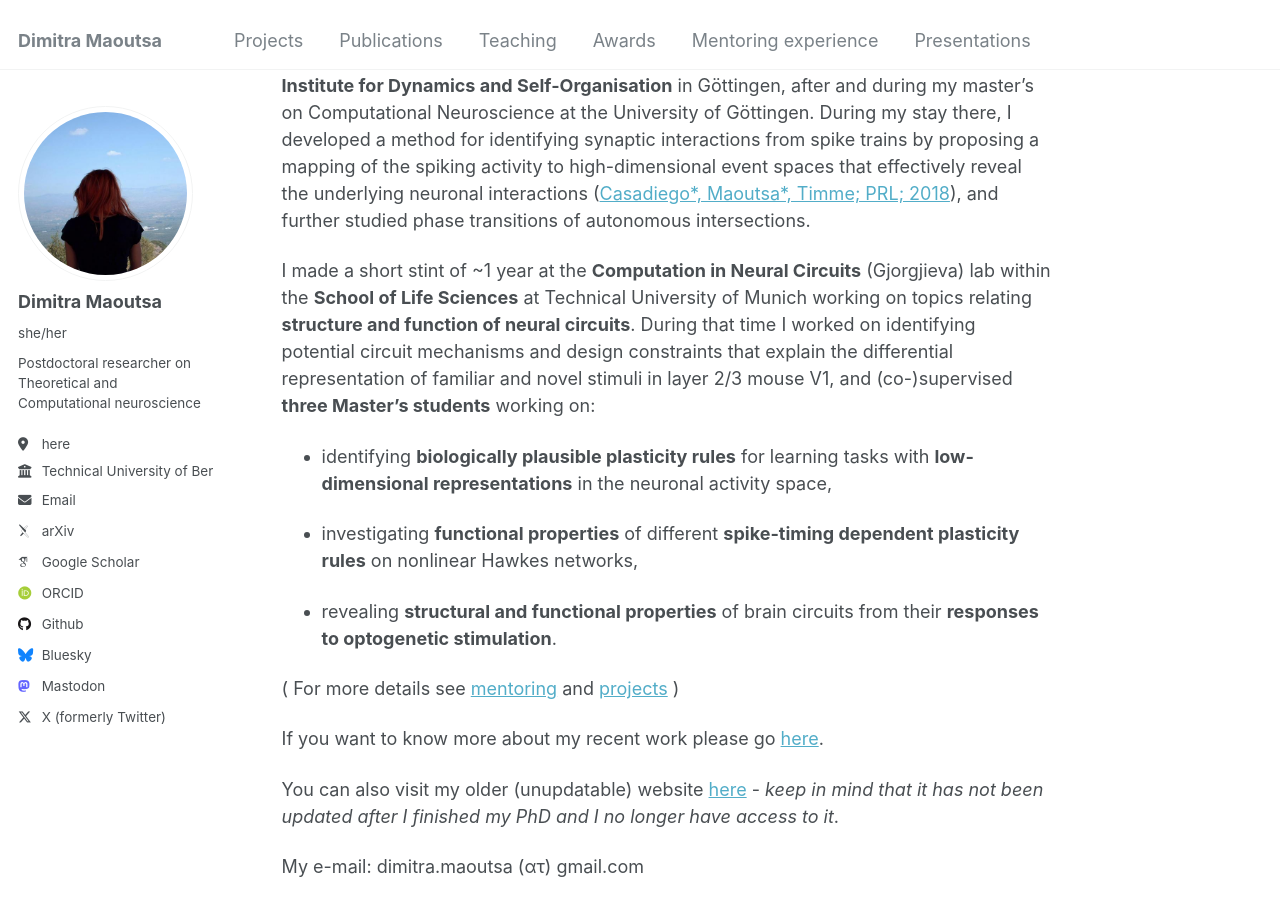
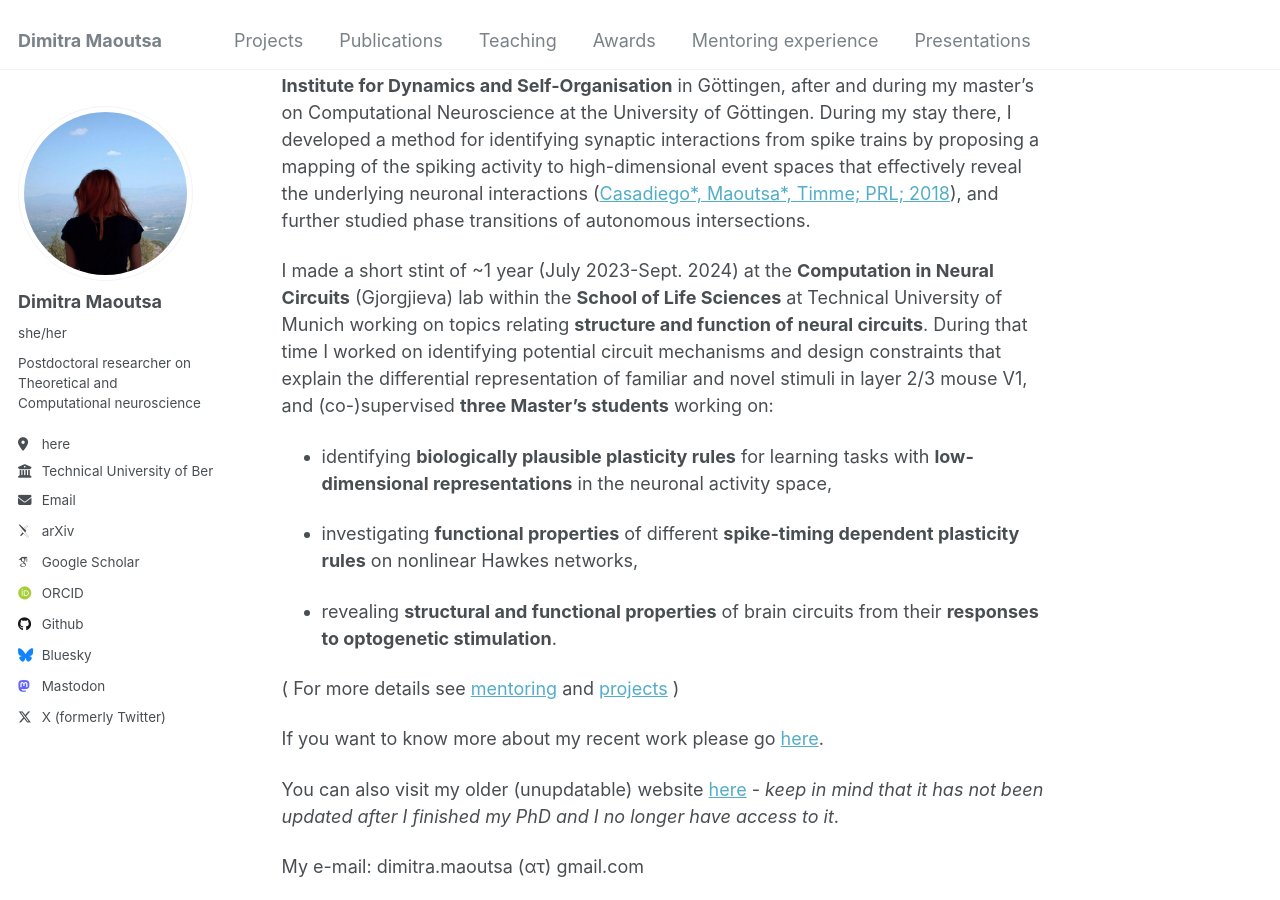
Before and after one commit to dimitra-maoutsa/dimitra-maoutsa.github.io, a Jekyll site: the page built from _pages/about.md, in a window 1280 px wide and 900 px high, scrolled down 447 px. Built offline with Jekyll 4.4.1, drawn with Linux system fonts in a browser that asks for light colours; some web fonts are replaced.

Commit message:
Update about.md

```diff
--- a/_pages/about.md
+++ b/_pages/about.md
@@ -14,7 +14,7 @@ I completed my PhD under the mentorship of **Prof. Manfred Opper** in **March 20
 
 Before my PhD, I worked in the **Network Dynamics** (Timme) group at the **Max Planck Institute for Dynamics and Self-Organisation** in Göttingen, after and during my master's on Computational Neuroscience at the University of Göttingen. During my stay there, I developed a method for identifying synaptic interactions from spike trains by proposing a mapping of the spiking activity to high-dimensional event spaces that effectively reveal the underlying neuronal interactions ([Casadiego\*, Maoutsa\*, Timme; PRL; 2018](https://drive.google.com/file/d/1QAjTnnOx4pykA_7WAnuApRMgdmWtGrIR/view)), and further studied phase transitions of autonomous intersections.
 
-I made a short stint of ~1 year at the **Computation in Neural Circuits** (Gjorgjieva) lab within the **School of Life Sciences** at Technical University of Munich working on topics relating **structure and function of neural circuits**. During that time I worked on identifying potential circuit mechanisms and design constraints that explain the differential representation of familiar and novel stimuli in layer 2/3 mouse V1, and (co-)supervised **three Master’s students** working on:
+I made a short stint of ~1 year (July 2023-Sept. 2024) at the **Computation in Neural Circuits** (Gjorgjieva) lab within the **School of Life Sciences** at Technical University of Munich working on topics relating **structure and function of neural circuits**. During that time I worked on identifying potential circuit mechanisms and design constraints that explain the differential representation of familiar and novel stimuli in layer 2/3 mouse V1, and (co-)supervised **three Master’s students** working on:
 
  - identifying **biologically plausible plasticity rules** for learning tasks with **low-dimensional representations** in the neuronal activity space,
 
```
